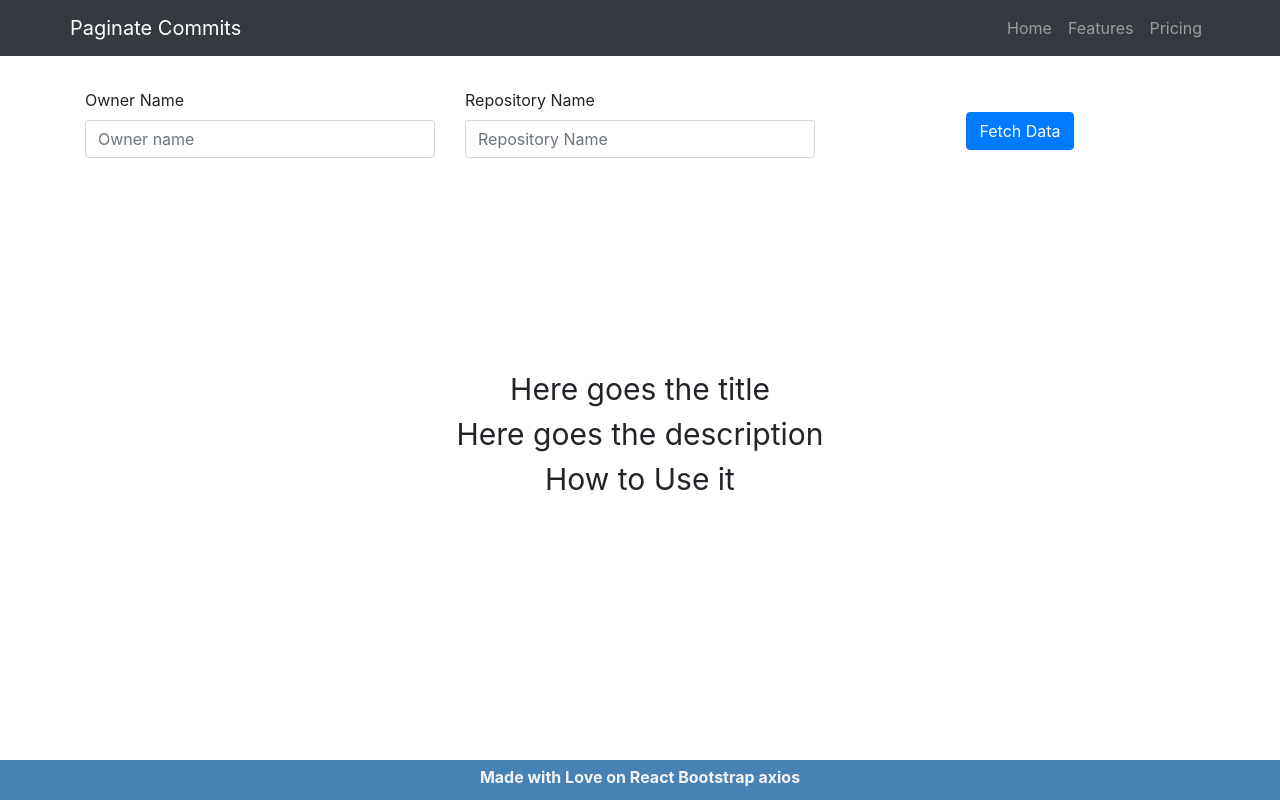
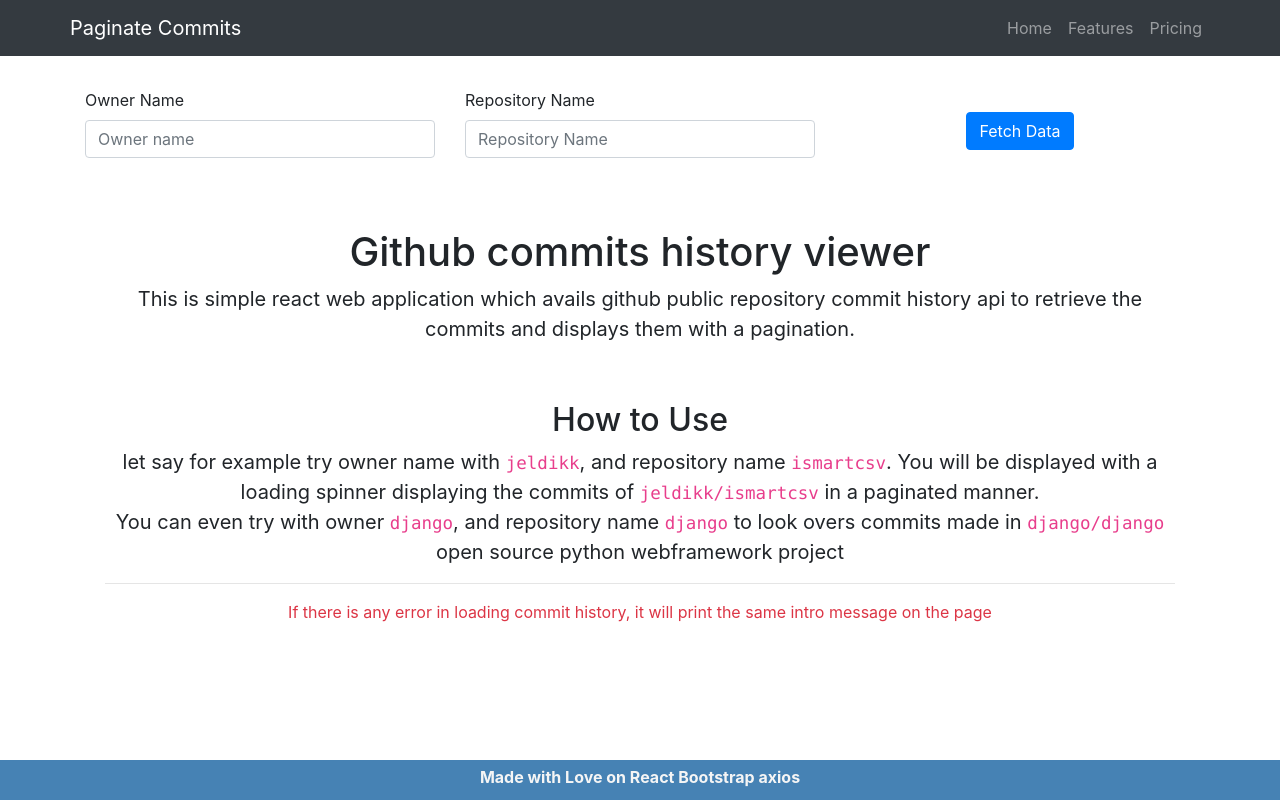
Before and after one commit to jeldikk/react-githubapi-commits-pagination, a React (Create React App) app: page / in a window 1280 px wide. Built offline with nearby package versions, Linux system fonts and the light colour scheme.

Commit message:
Added title, description and how to use on empty commit list or errored commit search query

```diff
--- a/src/components/commit-history/commit-history.component.jsx
+++ b/src/components/commit-history/commit-history.component.jsx
@@ -12,9 +12,22 @@ function CommitHistory({ commitList, errorMessage }) {
         commitList.length === 0
         ?
         <div className="empty-data-text">
-            <div className="title">Here goes the title</div>
-            <div className="description">Here goes the description</div>
-            <div className="howto">How to Use it</div>
+            <h1 className="title">Github commits history viewer</h1>
+            <div className="description">
+              This is simple react web application which avails github public repository commit history api to retrieve the commits and displays them with a pagination.
+            </div>
+            <hr />
+            <br />
+            <div className="howto">
+              <h2>How to Use</h2>
+              <div className="description">
+                let say for example try owner name with <code>jeldikk</code>, and repository name <code>ismartcsv</code>. You will be displayed with a loading spinner displaying the commits of <code>jeldikk/ismartcsv</code> in a paginated manner.
+                <br />
+                You can even try with owner <code>django</code>, and repository name <code>django</code> to look overs commits made in <code>django/django</code> open source python webframework project
+              </div>
+              <hr />
+              <p className="text-danger">If there is any error in loading commit history, it will print the same intro message on the page</p>
+            </div>
         </div>
         :
         commitList.map((commit) => <CommitDetails key={commit.sha} commitObj={commit} />)
--- a/src/components/commit-history/commit-history.styles.scss
+++ b/src/components/commit-history/commit-history.styles.scss
@@ -5,11 +5,26 @@
     padding: 20px;
 
     .empty-data-text{
-        font-size: 30px;
+
+        // font-size: 30px;
         height: 100%;
         display: flex;
         flex-direction: column;
         justify-content: center;
         align-items: center;
+
+        .description{
+            font-size: 20px;
+            text-align: center;
+        }
+
+        .howto{
+            text-align: center;
+            .description{
+                font-size: 20px;
+                text-align: center;
+            }
+        }
+
     }
 }
```
